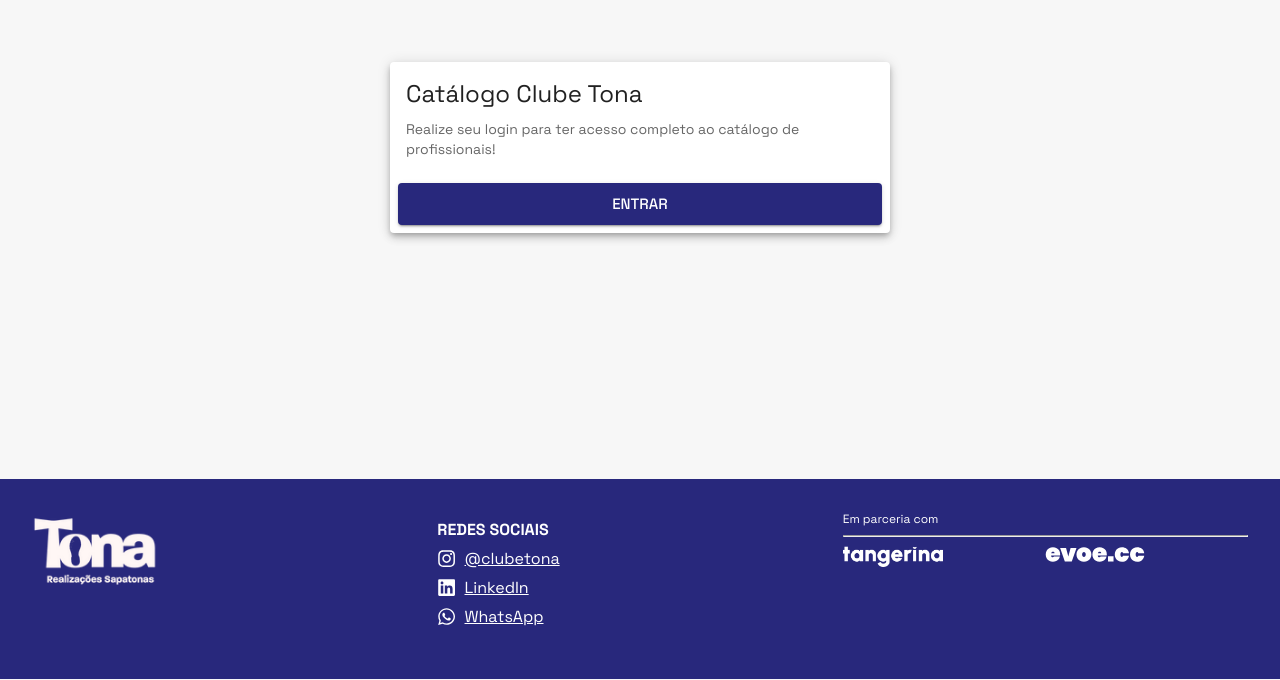
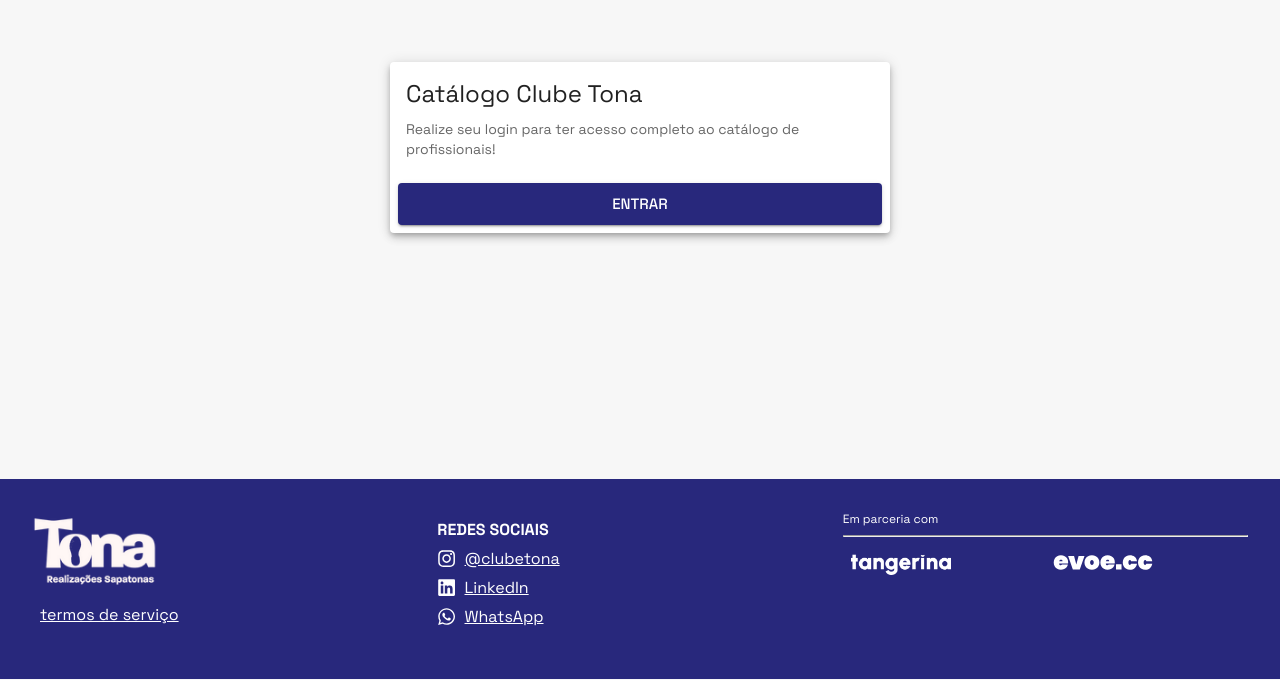
Before and after one commit to liviaxavier/tona_catalogo, a React (Vite) app: page / in a window 1280 px wide. Shown: the part 120-800 px from the top of the page. Built offline with nearby package versions, Linux system fonts and the light colour scheme; no server answers.

Commit message:
feat: add "termos de servico" to footer

```diff
--- a/src/components/Footer.tsx
+++ b/src/components/Footer.tsx
@@ -10,6 +10,7 @@ export default function Footer(){
     return <Grid container className="footer" padding={4}>
         <Grid className="footer__brand" item sm={12} md={4}>
             <img height={"80px"} src={logo} />
+            <a href="https://www.clubetona.com.br/_files/ugd/150e9b_b7071276b1cf47c6b8b9ac441bca46e6.pdf" target="_blank" rel="noopener noreferrer">termos de serviço</a>
         </Grid>
         <Grid className="footer__socialMedia" item sm={12} md={4}>
             <h4>REDES SOCIAIS</h4>
--- a/src/styles/footer.css
+++ b/src/styles/footer.css
@@ -16,6 +16,15 @@
 .footer__socialMedia h4{
     margin: .5em 0;
 }
+.footer a{
+    color: white;
+    text-decoration: underline;
+    margin: .5em;
+    display: flex;
+    justify-content: start;
+    align-items: center;
+    gap: .5em;
+}
 .footer__socialMedia a{
     color: white;
     text-decoration: underline;
```
